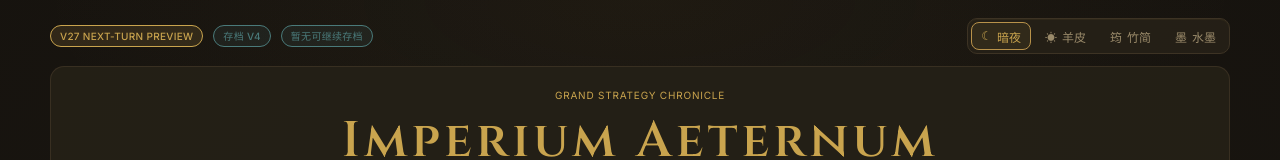
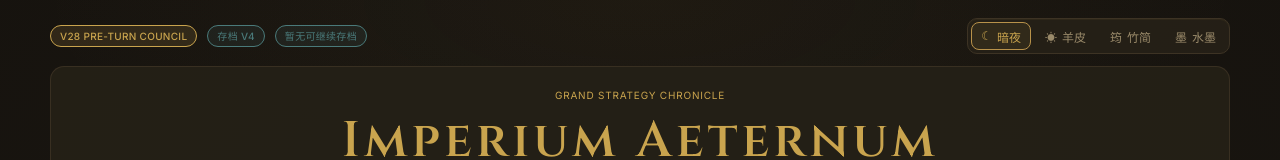
Before and after one commit to Lunora-Gather/Imperium-Aeternum, a React (Vite) app: page / in a window 1280 px wide. Shown: the top 160 px of the page. Built offline with nearby package versions, Linux system fonts and the light colour scheme.

Commit message:
Update build mark for v28

```diff
--- a/src/buildInfo.ts
+++ b/src/buildInfo.ts
@@ -1 +1 @@
-export const BUILD_MARK = 'V27 next-turn preview';
+export const BUILD_MARK = 'V28 pre-turn council';
```
